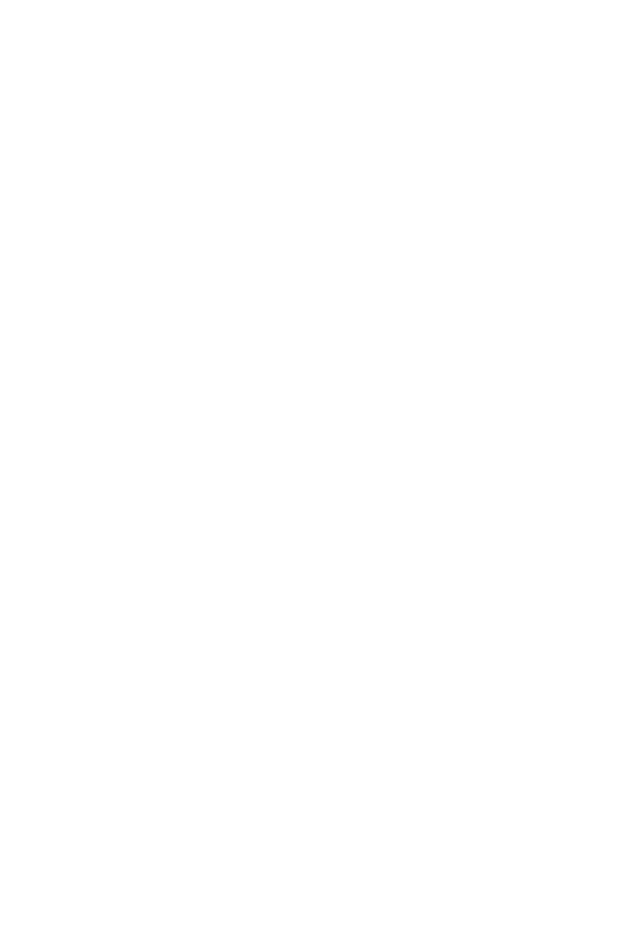
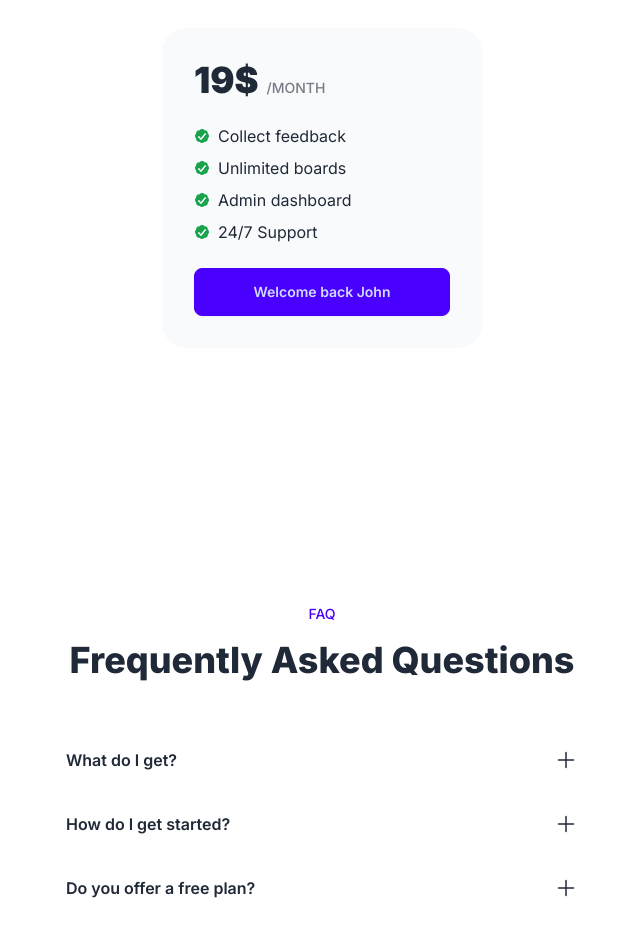
Before and after one commit to leonardanselme/projetcode, a Next.js app: page / in a window 1280 px wide. Shown: the part 800-1736 px from the top of the page, without its empty margins (318-958 px from the left). Before the commit the page ends 800 px from the top, so only its background shows below. Built offline with nearby package versions, Linux system fonts and the light colour scheme.

Commit message:
polish homepage

```diff
--- a/app/layout.js
+++ b/app/layout.js
@@ -10,7 +10,7 @@
 
 export default function RootLayout({ children }) {
   return (
-    <html lang="en" data-theme="light">
+    <html lang="en" data-theme="light" className="scroll-smooth">
       <body className={inter.className}>{children}</body>
     </html>
   );
--- a/app/page.js
+++ b/app/page.js
@@ -1,45 +1,162 @@
-
 import ButtonLogin from "@/components/ButtonLogin";
+import FAQListItem from "@/components/FAQListItem";
 
 export default function Home() {
   const isLoggedIn = true;
   const name = "John";
 
+  const greeting = `Hello, ${isLoggedIn ? name : "there"}`;
+
   return (
     <main>
+      {/*HEADER*/}
       <section className="bg-base-200 flex justify-between items-center px-8 py-2">
         <div className="font-bold">Leo Saas</div>
         <div className="space-x-4 max-md:hidden ">
-          <a className="link link-hover">FAQ</a>
-          <a className="link link-hover">Pricing</a>
+          <a className="link link-hover" href="#faq">
+            FAQ
+          </a>
+          <a className="link link-hover" href="#pricing">
+            Pricing
+          </a>
         </div>
-        <div><ButtonLogin isLoggedIn={isLoggedIn} name={name}/></div>
+        <div>
+          <ButtonLogin isLoggedIn={isLoggedIn} name={name} />
+        </div>
       </section>
+      {/*HERO*/}
       <section className="text-center py-32 px-8 max-w-3xl mx-auto">
-      <h1 className="text-4xl lg:text-5xl font-extrabold mb-6">Collect customer feedback to build better projects</h1>
+        <h1 className="text-4xl lg:text-5xl font-extrabold mb-6">
+          Collect customer feedback to build better projects
+        </h1>
         <div className="opacity-90 mb-10">
-        Create a feedback board in minutes, prioritize features,
-        and build products that your customers will love.
+          Create a feedback board in minutes, prioritize features, and build
+          products that your customers will love.
         </div>
 
+        <ButtonLogin isLoggedIn={isLoggedIn} name={name} />
+      </section>
+      {/*PRICING*/}
 
-      <ButtonLogin isLoggedIn={isLoggedIn} name={name}/>
+      <section className="bg-base 200" id="pricing">
+        <div className="py-32 px-8 max-w-3xl mx-auto">
+          <p className="text-sm uppercase font-medium text-center text-primary mb-4">
+            {" "}
+            Pricing
+          </p>
+          <h2 className="text-3xl lg:text-4xl font-extrabold mb-12 text-center">
+            A pricing that adapt to your needs
+          </h2>
+
+          <div className="p-8 bg-gray-50 rounded-3xl mx-auto space-y-6 w-80 ">
+            <div className="flex gap-2 items-baseline">
+              <div className="text-4xl font-black">19$ </div>
+              <div className="uppercase text-sm font-medium opacity-60">
+                /month
+              </div>
+            </div>
+
+            <ul className="space-y-2">
+              <li className="flex items-center gap-2">
+                <svg
+                  xmlns="http://www.w3.org/2000/svg"
+                  viewBox="0 0 16 16"
+                  fill="currentColor"
+                  className="text-green-600 size-4"
+                >
+                  <path
+                    fillRule="evenodd"
+                    d="M15 8c0 .982-.472 1.854-1.202 2.402a2.995 2.995 0 0 1-.848 2.547 2.995 2.995 0 0 1-2.548.849A2.996 2.996 0 0 1 8 15a2.996 2.996 0 0 1-2.402-1.202 2.995 2.995 0 0 1-2.547-.848 2.995 2.995 0 0 1-.849-2.548A2.996 2.996 0 0 1 1 8c0-.982.472-1.854 1.202-2.402a2.995 2.995 0 0 1 .848-2.547 2.995 2.995 0 0 1 2.548-.849A2.995 2.995 0 0 1 8 1c.982 0 1.854.472 2.402 1.202a2.995 2.995 0 0 1 2.547.848c.695.695.978 1.645.849 2.548A2.996 2.996 0 0 1 15 8Zm-3.291-2.843a.75.75 0 0 1 .135 1.052l-4.25 5.5a.75.75 0 0 1-1.151.043l-2.25-2.5a.75.75 0 1 1 1.114-1.004l1.65 1.832 3.7-4.789a.75.75 0 0 1 1.052-.134Z"
+                    clipRule="evenodd"
+                  />
+                </svg>
+                Collect feedback{" "}
+              </li>
+              <li className="flex items-center gap-2">
+                <svg
+                  xmlns="http://www.w3.org/2000/svg"
+                  viewBox="0 0 16 16"
+                  fill="currentColor"
+                  className="text-green-600 size-4"
+                >
+                  <path
+                    fillRule="evenodd"
+                    d="M15 8c0 .982-.472 1.854-1.202 2.402a2.995 2.995 0 0 1-.848 2.547 2.995 2.995 0 0 1-2.548.849A2.996 2.996 0 0 1 8 15a2.996 2.996 0 0 1-2.402-1.202 2.995 2.995 0 0 1-2.547-.848 2.995 2.995 0 0 1-.849-2.548A2.996 2.996 0 0 1 1 8c0-.982.472-1.854 1.202-2.402a2.995 2.995 0 0 1 .848-2.547 2.995 2.995 0 0 1 2.548-.849A2.995 2.995 0 0 1 8 1c.982 0 1.854.472 2.402 1.202a2.995 2.995 0 0 1 2.547.848c.695.695.978 1.645.849 2.548A2.996 2.996 0 0 1 15 8Zm-3.291-2.843a.75.75 0 0 1 .135 1.052l-4.25 5.5a.75.75 0 0 1-1.151.043l-2.25-2.5a.75.75 0 1 1 1.114-1.004l1.65 1.832 3.7-4.789a.75.75 0 0 1 1.052-.134Z"
+                    clipRule="evenodd"
+                  />
+                </svg>
+                Unlimited boards
+              </li>
+              <li className="flex items-center gap-2">
+                <svg
+                  xmlns="http://www.w3.org/2000/svg"
+                  viewBox="0 0 16 16"
+                  fill="currentColor"
+                  className="text-green-600 size-4"
+                >
+                  <path
+                    fillRule="evenodd"
+                    d="M15 8c0 .982-.472 1.854-1.202 2.402a2.995 2.995 0 0 1-.848 2.547 2.995 2.995 0 0 1-2.548.849A2.996 2.996 0 0 1 8 15a2.996 2.996 0 0 1-2.402-1.202 2.995 2.995 0 0 1-2.547-.848 2.995 2.995 0 0 1-.849-2.548A2.996 2.996 0 0 1 1 8c0-.982.472-1.854 1.202-2.402a2.995 2.995 0 0 1 .848-2.547 2.995 2.995 0 0 1 2.548-.849A2.995 2.995 0 0 1 8 1c.982 0 1.854.472 2.402 1.202a2.995 2.995 0 0 1 2.547.848c.695.695.978 1.645.849 2.548A2.996 2.996 0 0 1 15 8Zm-3.291-2.843a.75.75 0 0 1 .135 1.052l-4.25 5.5a.75.75 0 0 1-1.151.043l-2.25-2.5a.75.75 0 1 1 1.114-1.004l1.65 1.832 3.7-4.789a.75.75 0 0 1 1.052-.134Z"
+                    clipRule="evenodd"
+                  />
+                </svg>
+                Admin dashboard
+              </li>
+              <li className="flex items-center gap-2">
+                <svg
+                  xmlns="http://www.w3.org/2000/svg"
+                  viewBox="0 0 16 16"
+                  fill="currentColor"
+                  className="text-green-600 size-4"
+                >
+                  <path
+                    fillRule="evenodd"
+                    d="M15 8c0 .982-.472 1.854-1.202 2.402a2.995 2.995 0 0 1-.848 2.547 2.995 2.995 0 0 1-2.548.849A2.996 2.996 0 0 1 8 15a2.996 2.996 0 0 1-2.402-1.202 2.995 2.995 0 0 1-2.547-.848 2.995 2.995 0 0 1-.849-2.548A2.996 2.996 0 0 1 1 8c0-.982.472-1.854 1.202-2.402a2.995 2.995 0 0 1 .848-2.547 2.995 2.995 0 0 1 2.548-.849A2.995 2.995 0 0 1 8 1c.982 0 1.854.472 2.402 1.202a2.995 2.995 0 0 1 2.547.848c.695.695.978 1.645.849 2.548A2.996 2.996 0 0 1 15 8Zm-3.291-2.843a.75.75 0 0 1 .135 1.052l-4.25 5.5a.75.75 0 0 1-1.151.043l-2.25-2.5a.75.75 0 1 1 1.114-1.004l1.65 1.832 3.7-4.789a.75.75 0 0 1 1.052-.134Z"
+                    clipRule="evenodd"
+                  />
+                </svg>
+                24/7 Support
+              </li>
+            </ul>
+
+            <ButtonLogin
+              isLoggedIn={isLoggedIn}
+              name={name}
+              extraStyle="w-full"
+            />
+          </div>
+        </div>
       </section>
 
+      {/*FAQ*/}
+      <section className="bg-base 200" id="faq">
+        <div className="py-32 px-8 max-w-3xl mx-auto">
+          <p className="text-sm uppercase font-medium text-center text-primary mb-4">
+            {" "}
+            FAQ
+          </p>
+          <h2 className="text-3xl lg:text-4xl font-extrabold mb-12 text-center">
+            Frequently Asked Questions
+          </h2>
 
-
-
+          <ul className="max-w-lg mx-auto">
+            {[
+              { question: "What do I get?", answer: "Loreum Ipsum" },
+              { question: "How do I get started?", answer: "Loreum Ipsum" },
+              { question: "Do you offer a free plan?", answer: "Loreum Ipsum" },
+            ].map(
+              (
+                qa //Dans cet exemple, qa contient les objets  { question: "Q", answer: "A" }
+              ) => (
+                <FAQListItem key={qa.question} qa={qa} />
+              )
+            )}
+          </ul>
+        </div>
+      </section>
     </main>
-
-
-
   );
 }
-
-
-
-
-
 
 /*
 import Image from "next/image";
--- a/components/ButtonLogin.js
+++ b/components/ButtonLogin.js
@@ -1,16 +1,18 @@
 import Link from "next/link";
 
-
-const ButtonLogin = ({isLoggedIn,name}) => {
-
+const ButtonLogin = ({ isLoggedIn, name, extraStyle }) => {
   if (isLoggedIn) {
-        return <Link href="/dashboard" className="btn btn-primary">
+    return (
+      <Link
+        href="/dashboard"
+        className={`btn btn-primary ${extraStyle ? extraStyle : ""}`}
+      >
         <p>Welcome back {name}</p>
-            </Link>;
+      </Link>
+    );
   } else {
     return <button>Login</button>;
   }
 };
 
-
 export default ButtonLogin;
--- /dev/null
+++ b/components/FAQListItem.js
@@ -0,0 +1,53 @@
+"use client";
+
+import { useState } from "react";
+
+const FAQListItem = ({ qa }) => {
+  const [isOpen, setIsOpen] = useState(false);
+  return (
+    <li key={qa.question}>
+      {/*Question (clickable) */}
+      <button
+        className="py-5 font-semibold border-bottom w-full text-left flex items center justify-between"
+        onClick={() => {
+          setIsOpen(!isOpen);
+        }}
+      >
+        <p>{qa.question}</p>
+        {isOpen ? (
+          <svg
+            xmlns="http://www.w3.org/2000/svg"
+            fill="none"
+            viewBox="0 0 24 24"
+            strokeWidth={1.5}
+            stroke="currentColor"
+            className="size-6"
+          >
+            <path strokeLinecap="round" strokeLinejoin="round" d="M5 12h14" />
+          </svg>
+        ) : (
+          <svg
+            xmlns="http://www.w3.org/2000/svg"
+            fill="none"
+            viewBox="0 0 24 24"
+            strokeWidth={1.5}
+            stroke="currentColor"
+            className="size-6"
+          >
+            <path
+              strokeLinecap="round"
+              strokeLinejoin="round"
+              d="M12 4.5v15m7.5-7.5h-15"
+            />
+          </svg>
+        )}
+      </button>
+      {/*Answer */}
+      <div className={`${isOpen ? "block" : "hidden"} mt-3 mb-6 opacity-90`}>
+        {qa.answer}
+      </div>
+    </li>
+  );
+};
+
+export default FAQListItem;
```
Also changed, not shown: package.json (+7 -0 lines), .eslintrc.json, 1 other file (tests, documents, lock files or other folders). Lines whose indentation alone changed are shown as unchanged.
